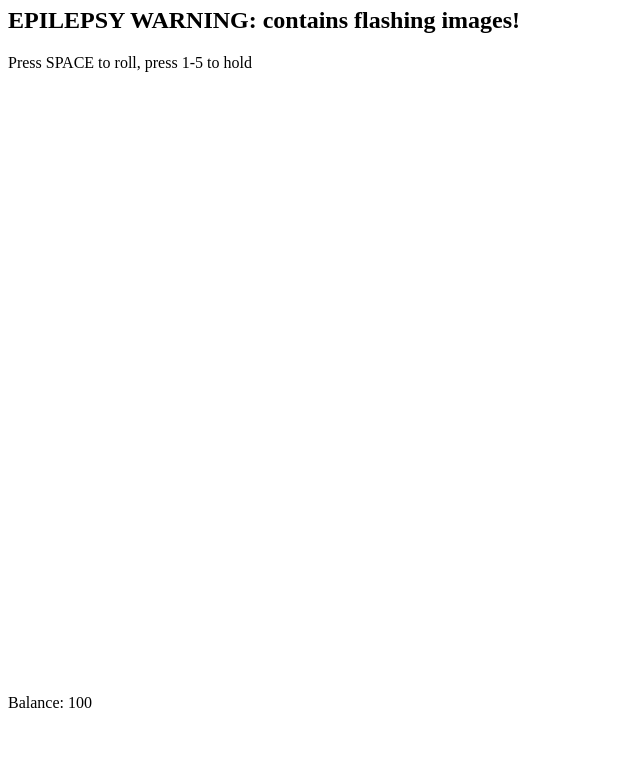
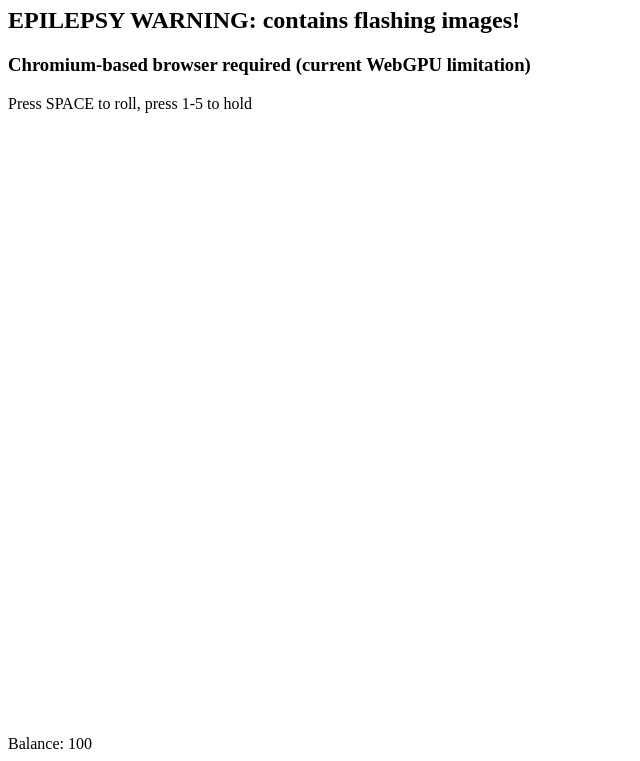
Before and after one commit to leadenmoth/video-dice-poker, a plain HTML site: page index.html in a window 1280 px wide. Shown: the part 73-834 px from the top of the page, without its empty margins (0-640 px from the left). Before the commit the page ends 800 px from the top, so only its background shows below. Drawn offline with Linux system fonts and the light colour scheme.

Commit message:
Adds browser requirement warning

```diff
--- a/index.html
+++ b/index.html
@@ -10,6 +10,7 @@
 <body>
     <h1>Video Dice Poker</h1>
     <h2>EPILEPSY WARNING: contains flashing images!</h2>
+    <h3>Chromium-based browser required (current WebGPU limitation)</h3>
     <div>Press SPACE to roll, press 1-5 to hold</div>
     <canvas width="500" height="600"></canvas>
     <div><span id="round"></span><br>Balance: <span id="balance">100</span></div>
```
